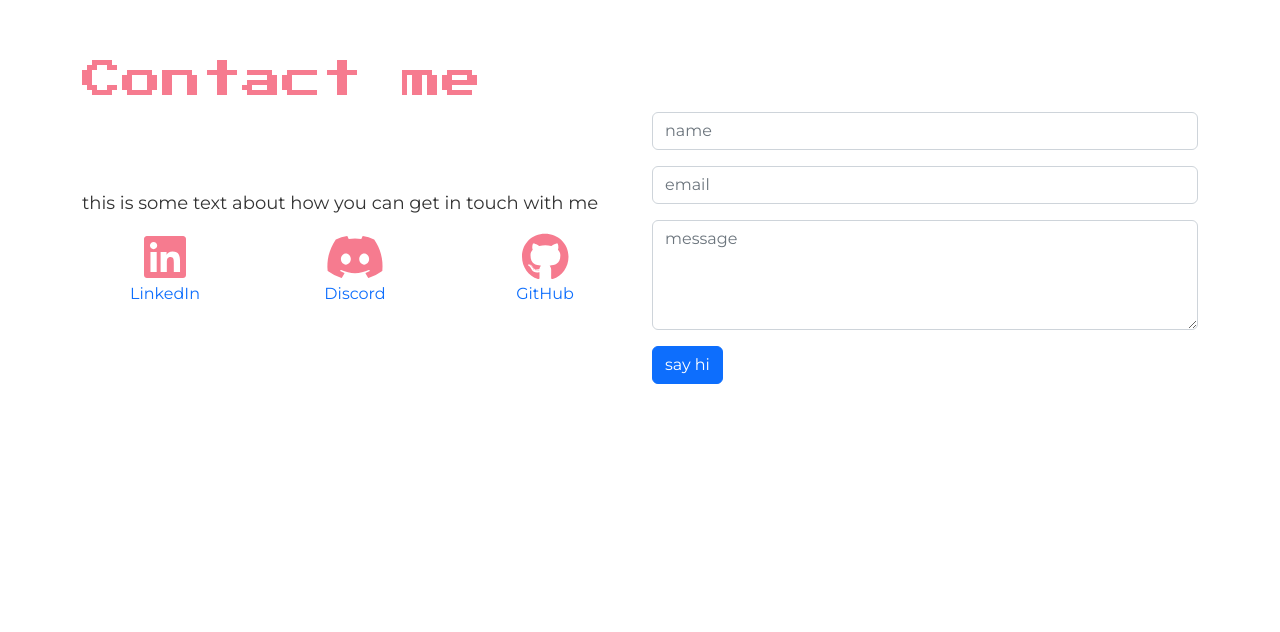
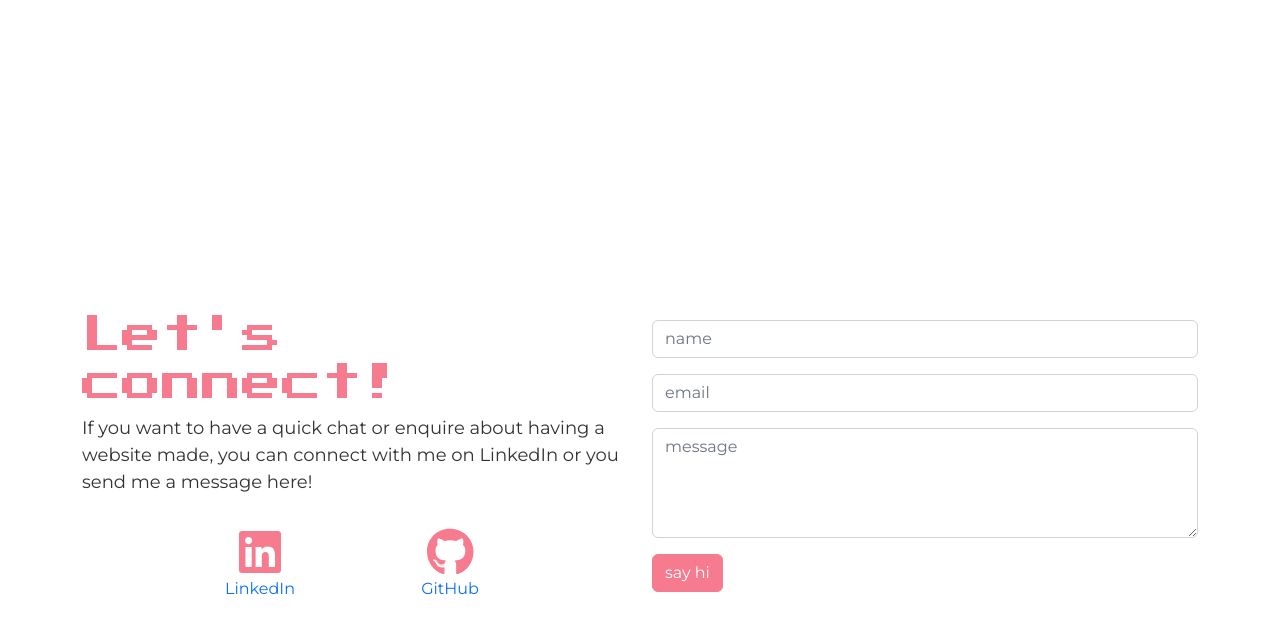
Before and after one commit to ah1096/developer-portfolio, a React (Create React App) app in the folder portfolio/: page / in a window 1280 px wide. Shown: the part 2392-3024 px from the top of the page. Before the commit the page ends 2776 px from the top, so only its background shows below. Built offline with nearby package versions, Linux system fonts and the light colour scheme; the HTML template or start-up script is replaced by a standard one; a web font is replaced by a local one.

Commit message:
finish ContactPage styling

```diff
--- a/portfolio/src/App.css
+++ b/portfolio/src/App.css
@@ -192,3 +192,15 @@ button {
 .social-link:visited {
   color: var(--secondary-neutral);
 }
+
+.emailbutton {
+  background-color: var(--main-highlight);
+  border: 1px solid var(--main-highlight);
+  color: var(--main-neutral);
+}
+
+.emailbutton:hover{
+  background-color: var(--main-neutral);
+  border: 1px solid var(--main-highlight);
+  color: var(--main-highlight);
+}
--- a/portfolio/src/Components/ContactPage.js
+++ b/portfolio/src/Components/ContactPage.js
@@ -26,31 +26,32 @@ export const ContactPage = () => {
 
   return (
 
-  <div id="contactpage" className="container vh-50 w-100 mx-auto">
-      <div className="row align-items-center">
-
-        <h1 id="contactlink">Contact me</h1>
+    <div id="contactpage" className="container vh-100 w-100 mx-auto">
+    <div className="row align-items-center vh-100  slide-in-bottom">
 
         <div id="contacttext" className="col-6">
+          <h1 id="contactlink">Let's connect!</h1>
           <div className="row">
-            <p>this is some text about how you can get in touch with me</p>
+            <p>If you want to have a quick chat or enquire about having a website made,
+              you can connect with me on LinkedIn
+              or you send me a message here!</p>
           </div>
 
-          <div className="row align-items-center text-center">
+          <div className="row align-items-center text-center justify-content-center mt-3">
             <div className="col-sm-4">
-              <a className="social-link" href="#">
+              <a className="social-link" href="https://www.linkedin.com/in/alyssa-r-holbert/" target="blank">
                 <FontAwesomeIcon className="social-icon" icon={faLinkedin} />
                 <span className="d-block">LinkedIn</span>
               </a>
             </div>
-            <div className="col-sm-4">
+            {/* <div className="col-sm-4">
               <a className="social-link" href="#">
-                <FontAwesomeIcon className="social-icon" icon={faDiscord}/>
+                <FontAwesomeIcon className="social-icon" href="discordapp.com/users/7011" target="blank" icon={faDiscord}/>
                 <span className="d-block">Discord</span>
               </a>
-            </div>
+            </div> */}
             <div className="col-sm-4">
-              <a className="social-link" href="#">
+              <a className="social-link" href="https://github.com/ah1096" target="blank">
                 <FontAwesomeIcon className="social-icon" icon={faGithub}/>
                 <span className="d-block">GitHub</span>
               </a>
@@ -74,7 +75,7 @@ export const ContactPage = () => {
                 <textarea type="text" class="form-control" name="message" id="messageinput" placeholder="message" rows="4"/>
               </div>
 
-              <button type="submit" className="btn btn-primary" href="#">say hi</button>
+              <button type="submit" className="emailbutton btn" href="#">say hi</button>
             </form>
 
         </div>
--- a/portfolio/src/Components/LandingPage.js
+++ b/portfolio/src/Components/LandingPage.js
@@ -31,6 +31,7 @@ export const LandingPage = () => {
                 <div id="landingicon" className="col-4">
                     <img className="w-100" src={brandLogo.imageUrl} alt="a dark pink hexagon inside with is Alyssa Holbert's brand logo, a small letter H inside of a large letter A; boths letters share a horizontal line" />
                 </div>
+
             </div>
         </div>
     );
```
